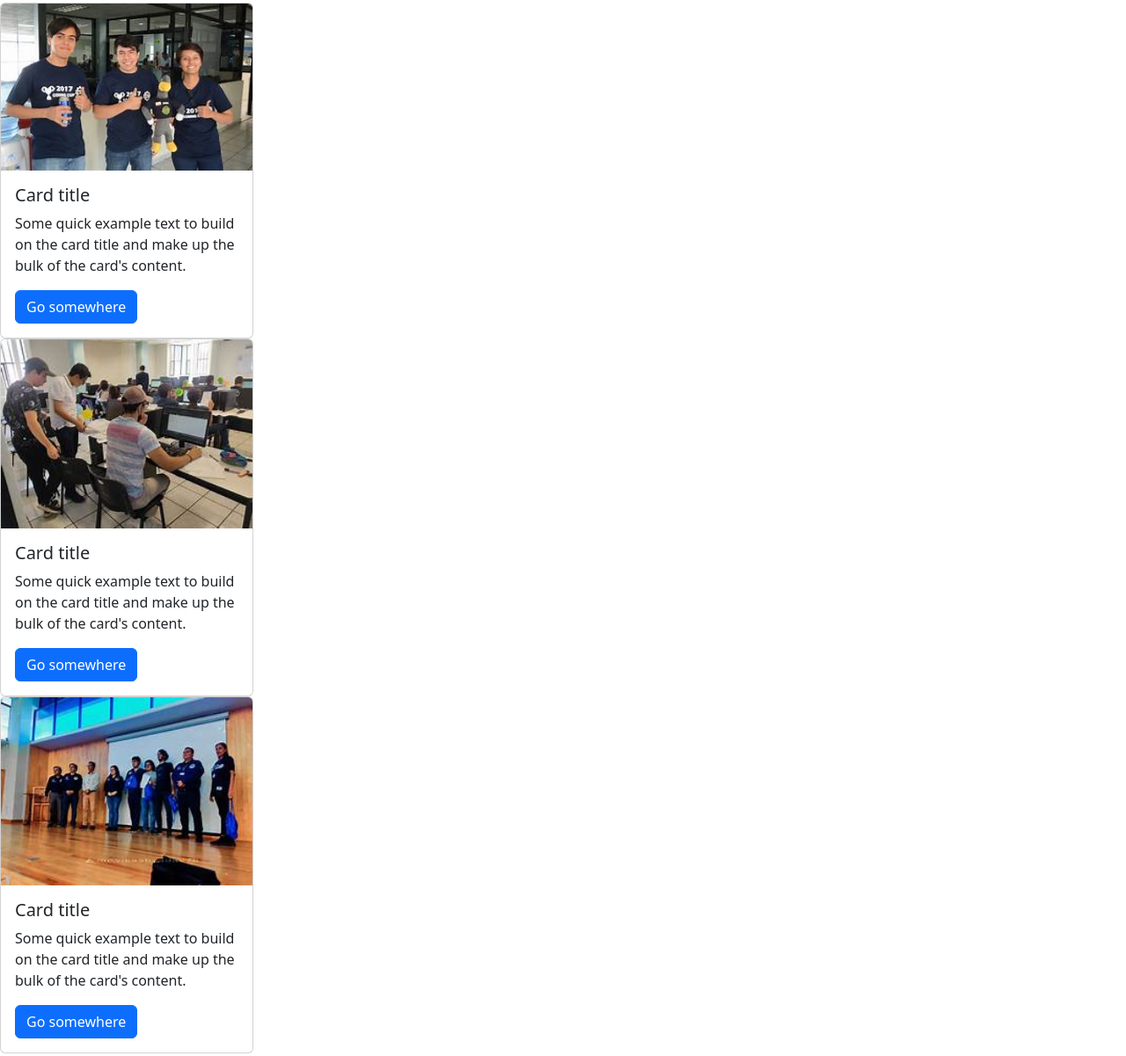
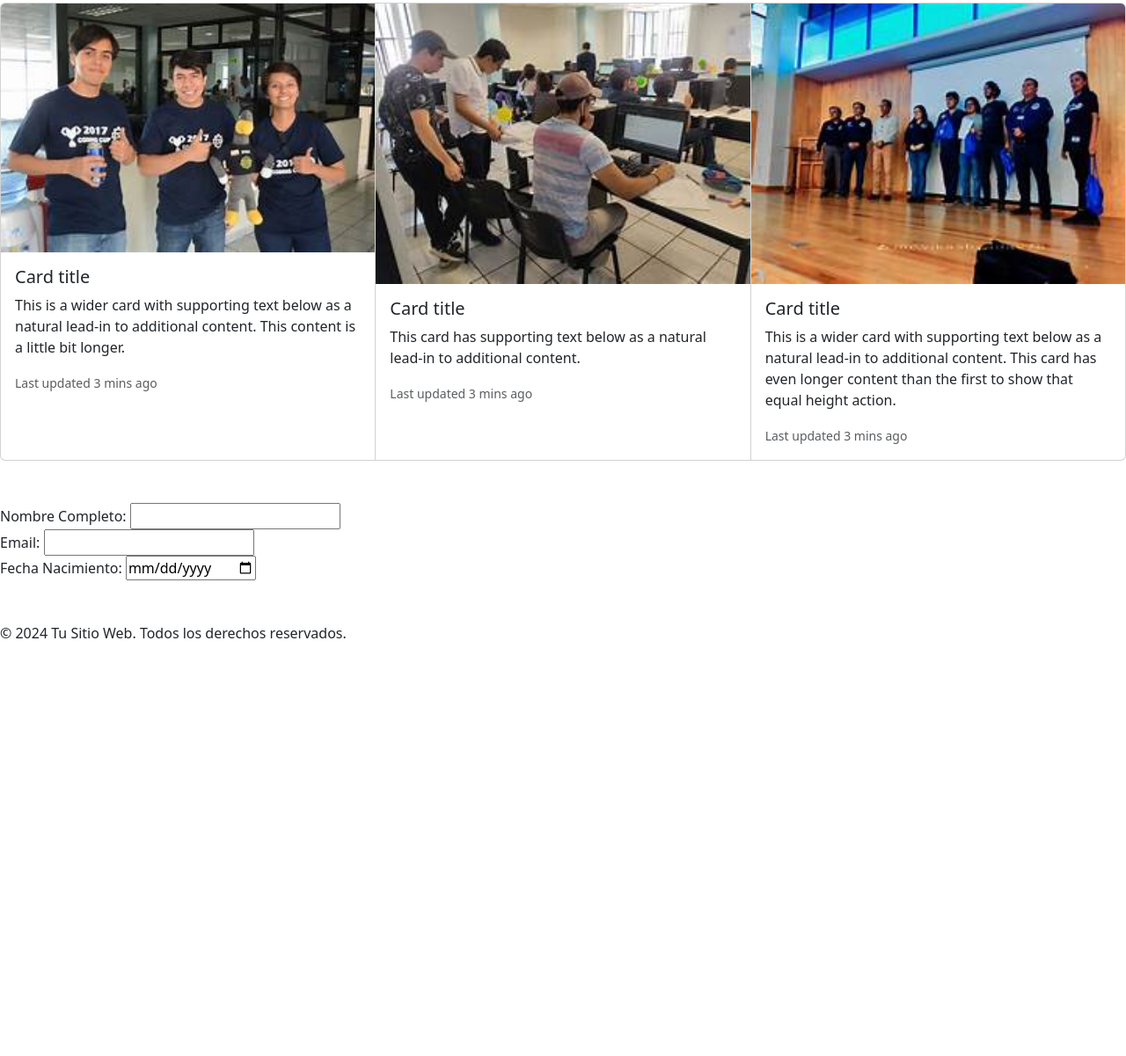
Before and after one commit to flymxth/REPO-DE-GIT, a plain HTML site: page index.html in a window 1280 px wide. Shown: the part 506-1707 px from the top of the page at 88% size. After the commit the page ends 1254 px from the top, so only its background shows below. Drawn offline with nearby package versions, Linux system fonts and the light colour scheme.

Commit message:
otra modificacion al card

```diff
--- a/index.html
+++ b/index.html
@@ -38,28 +38,30 @@
     </div>
     <br>
     <br>
-    <div class="card" style="width: 18rem;">
+    <div class="card-group">
+        <div class="card">
           <img src="imagenes/card1.jpeg" class="card-img-top" alt="">
           <div class="card-body">
             <h5 class="card-title">Card title</h5>
-          <p class="card-text">Some quick example text to build on the card title and make up the bulk of the card's content.</p>
-          <a href="#" class="btn btn-primary">Go somewhere</a>
+            <p class="card-text">This is a wider card with supporting text below as a natural lead-in to additional content. This content is a little bit longer.</p>
+            <p class="card-text"><small class="text-body-secondary">Last updated 3 mins ago</small></p>
           </div>
         </div>
-    <div class="card" style="width: 18rem;">
+        <div class="card">
           <img src="imagenes/card2.jpeg" class="card-img-top" alt="">
           <div class="card-body">
             <h5 class="card-title">Card title</h5>
-          <p class="card-text">Some quick example text to build on the card title and make up the bulk of the card's content.</p>
-          <a href="#" class="btn btn-primary">Go somewhere</a>
+            <p class="card-text">This card has supporting text below as a natural lead-in to additional content.</p>
+            <p class="card-text"><small class="text-body-secondary">Last updated 3 mins ago</small></p>
           </div>
         </div>
-      <div class="card" style="width: 18rem;">
+        <div class="card">
           <img src="imagenes/card3.jpeg" class="card-img-top" alt="">
           <div class="card-body">
             <h5 class="card-title">Card title</h5>
-          <p class="card-text">Some quick example text to build on the card title and make up the bulk of the card's content.</p>
-          <a href="#" class="btn btn-primary">Go somewhere</a>
+            <p class="card-text">This is a wider card with supporting text below as a natural lead-in to additional content. This card has even longer content than the first to show that equal height action.</p>
+            <p class="card-text"><small class="text-body-secondary">Last updated 3 mins ago</small></p>
+          </div>
         </div>
       </div>
 
```
Lines whose indentation alone changed are shown as unchanged.
